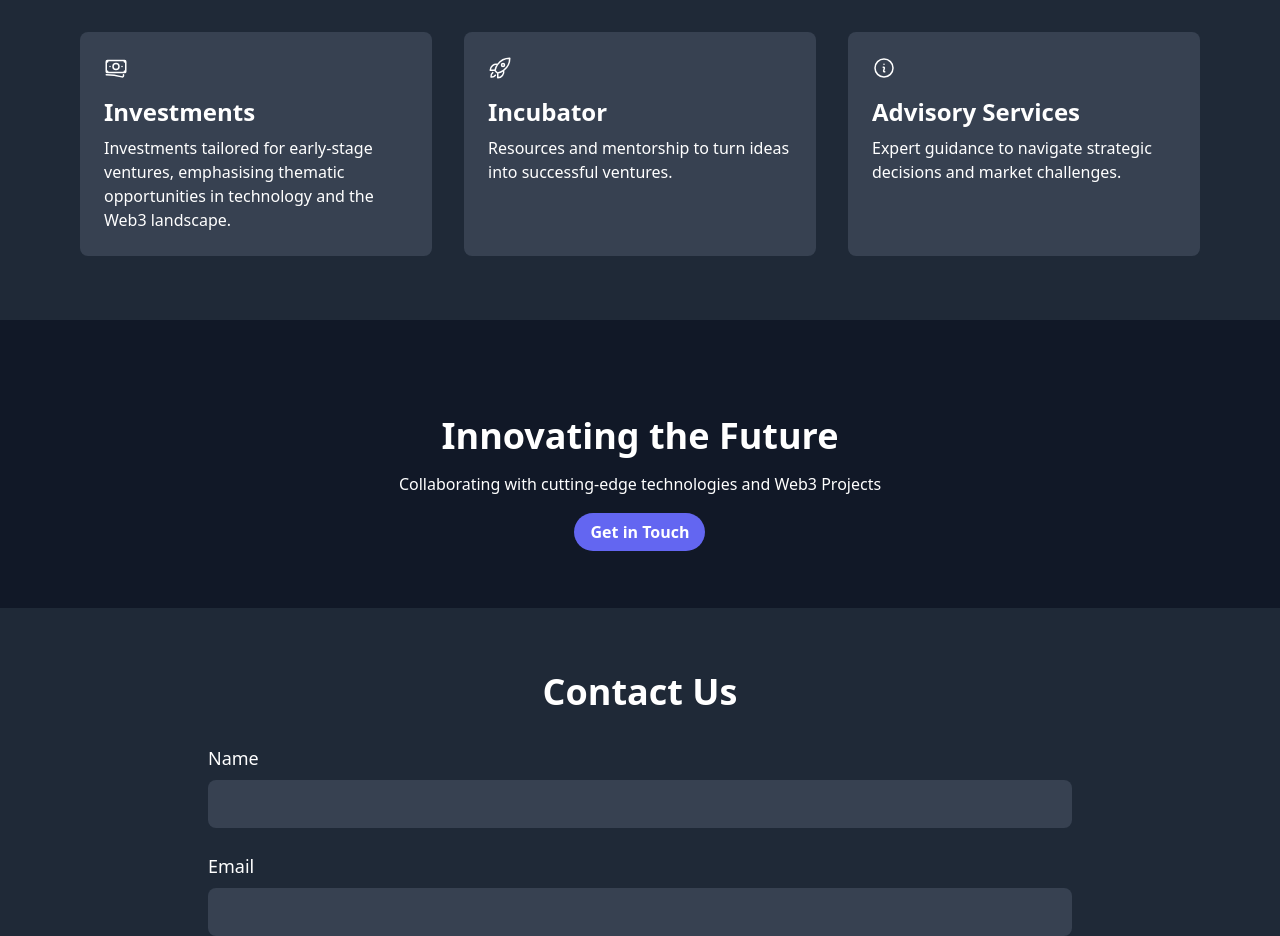
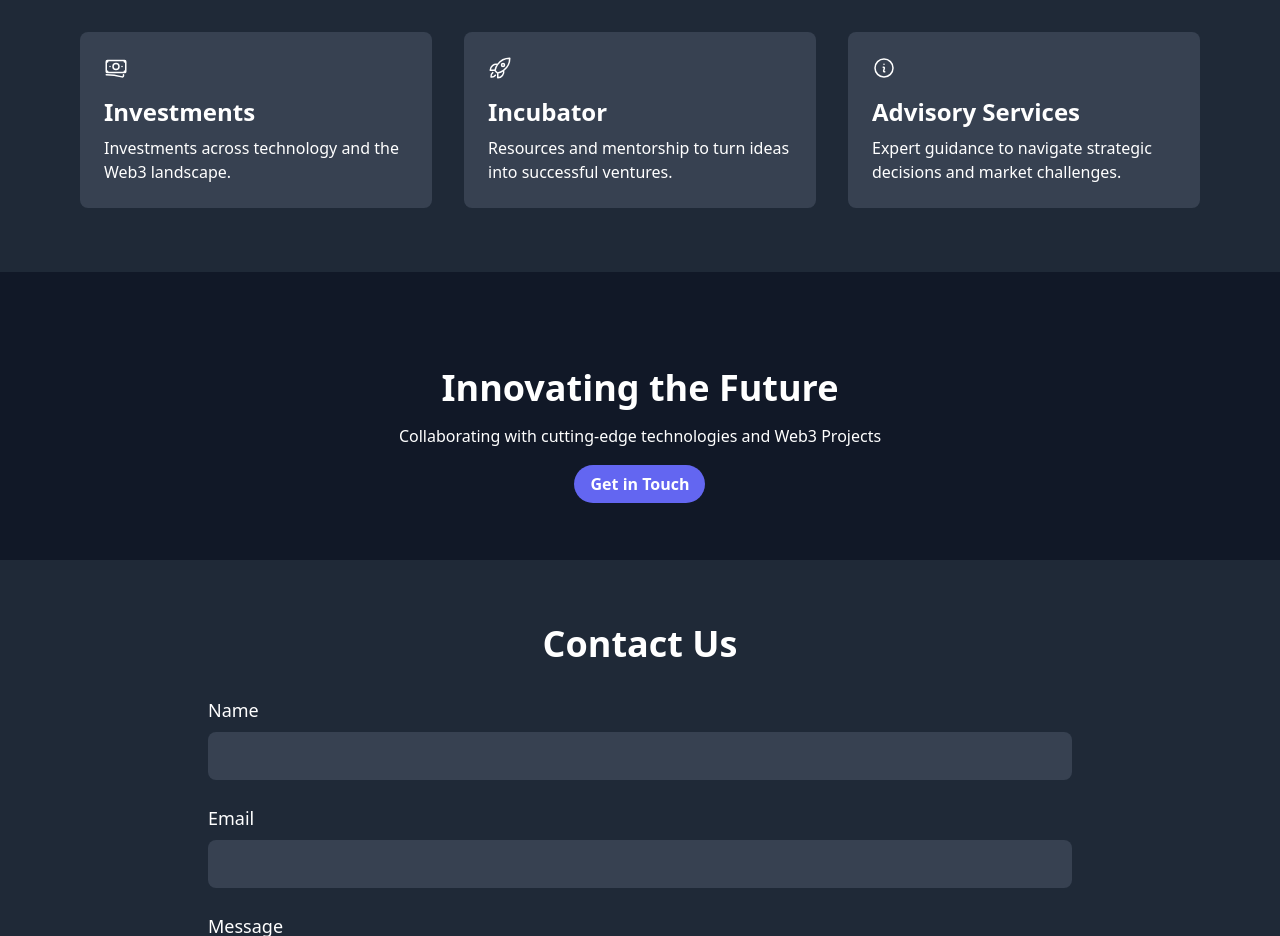
Before and after one commit to apeiroflow/apeiroflowsite, a website: page index.html in a window 1280 px wide. Shown: the part 920-1856 px from the top of the page. Drawn offline with nearby package versions, Linux system fonts and the light colour scheme.

Commit message:
Update index.html

```diff
--- a/index.html
+++ b/index.html
@@ -65,7 +65,7 @@
             </svg>
           </div>
           <h3 class="text-2xl font-bold mb-2">Investments</h3>
-          <p>Investments tailored for early-stage ventures, emphasising thematic opportunities in technology and the Web3 landscape.</p>
+          <p>Investments across technology and the Web3 landscape.</p>
         </div>
         <!-- Incubator Support -->
         <div class="bg-gray-700 p-6 rounded-lg" data-aos="fade-up" data-aos-delay="200">
```
